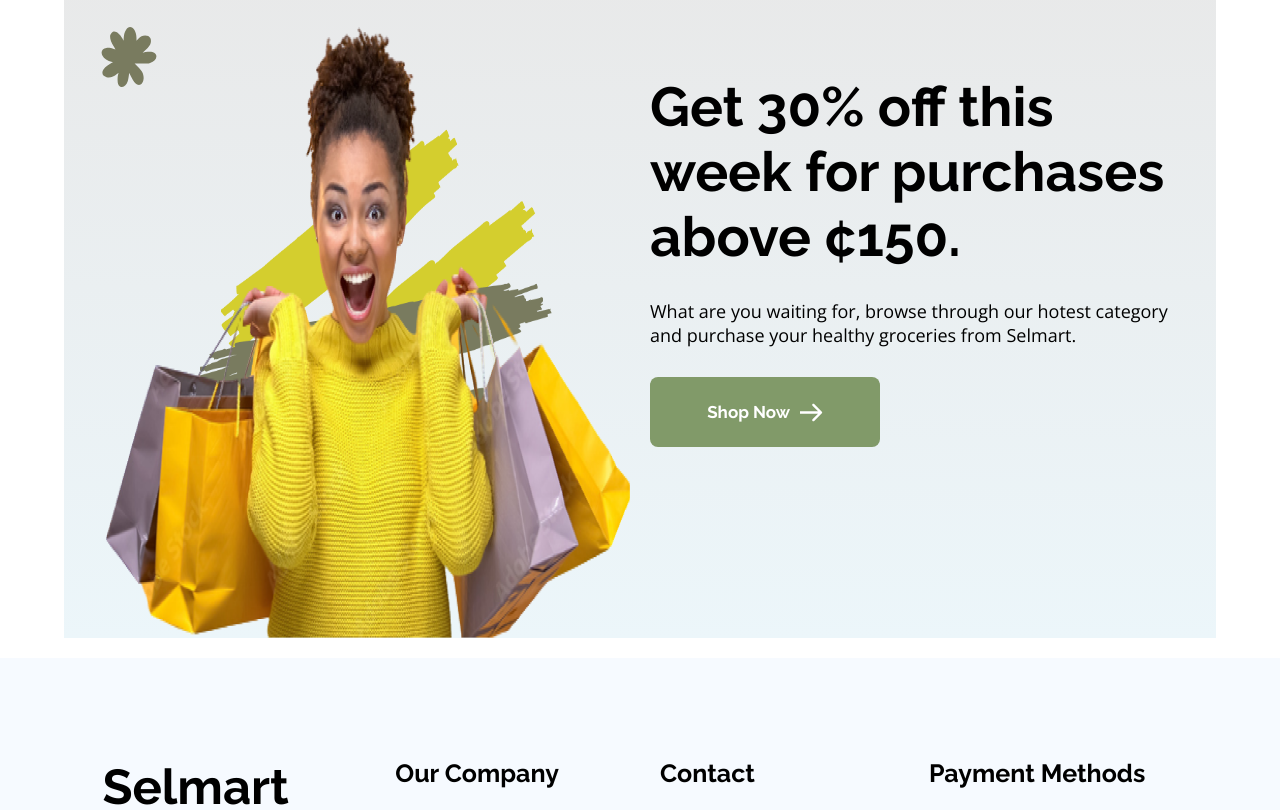
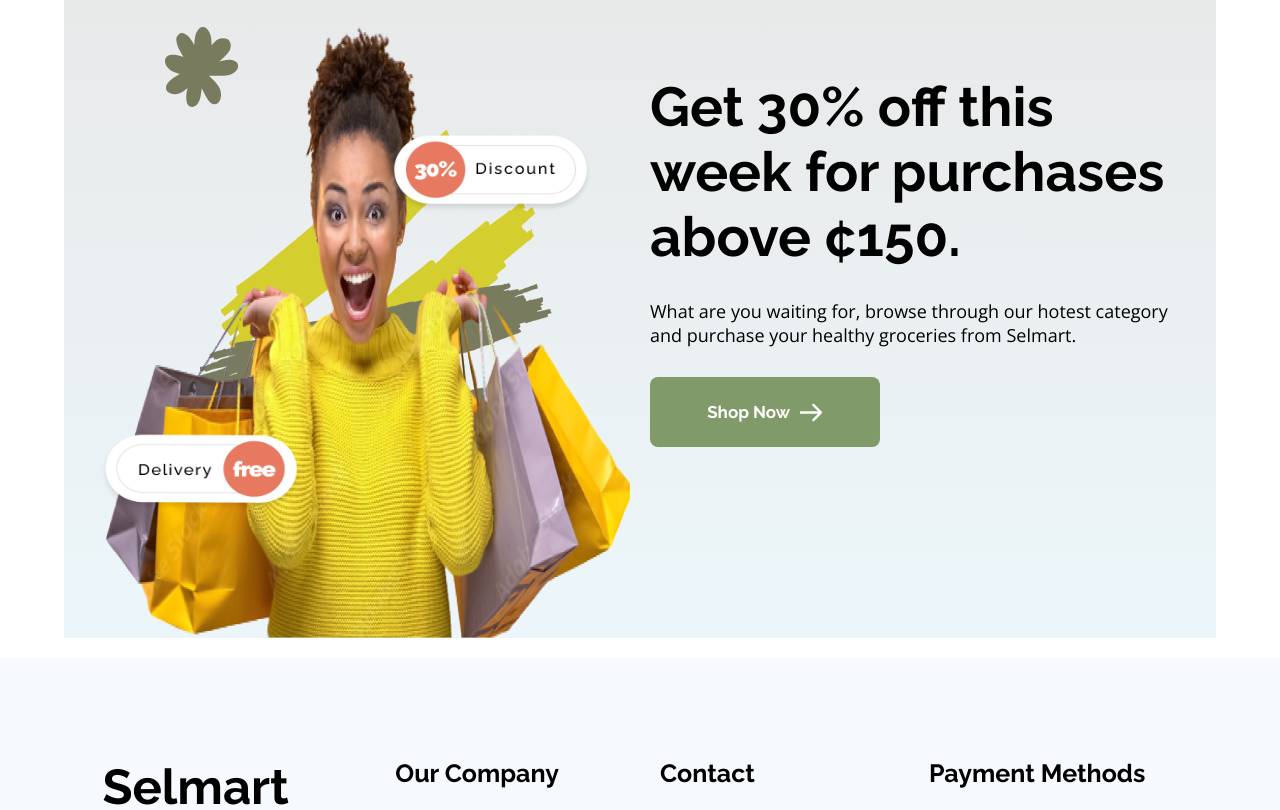
Before and after one commit to mambachristophersteven/selmart-copy, a React (Vite) app: page / in a window 1280 px wide. Shown: the part 2920-3730 px from the top of the page. Built offline with nearby package versions, Linux system fonts and the light colour scheme.

Commit message:
off deals section finished

```diff
--- a/src/Pages/Home/Home.jsx
+++ b/src/Pages/Home/Home.jsx
@@ -2,6 +2,8 @@ import MainButton from '../../Components/MainButton/MainButton'
 import styles from './Home.module.css'
 import point1 from '../../assets/point1.png'
 import point2 from '../../assets/point2.png'
+import point3 from '../../assets/point3.png'
+import point4 from '../../assets/point4.png'
 import star from '../../assets/star.svg'
 import categories from '../../assets/categories'
 import CategoryCard from '../../Components/CategoryCard/CategoryCard'
@@ -44,6 +46,10 @@ const Home = () => {
         <div className={styles.off_deals}>
           <div className={styles.deals_left}>
             <img src={star} alt="" />
+            <div className="deals_left_content">
+              <img src={point3} className={styles.point3} alt="" />
+              <img src={point4} className={styles.point4} alt="" />
+            </div>
           </div>
           <div className={styles.deals_right}>
             <p className={styles.deal_main_text}>Get 30% off this week for purchases above ¢150.</p>
--- a/src/Pages/Home/Home.module.css
+++ b/src/Pages/Home/Home.module.css
@@ -173,3 +173,24 @@
     font-family: openSans;
     font-size: 18px;
 }
+
+.deals_left .deals_left_content{
+    position: relative;
+}
+
+.off_deals .deals_left img{
+    width: 205px;
+    height: 80px;
+}
+
+.point3{
+    position: absolute;
+    right: 7%;
+    top: 20%;
+}
+
+.point4{
+    position: absolute;
+    left: 0;
+    bottom: 20%;
+}
```
